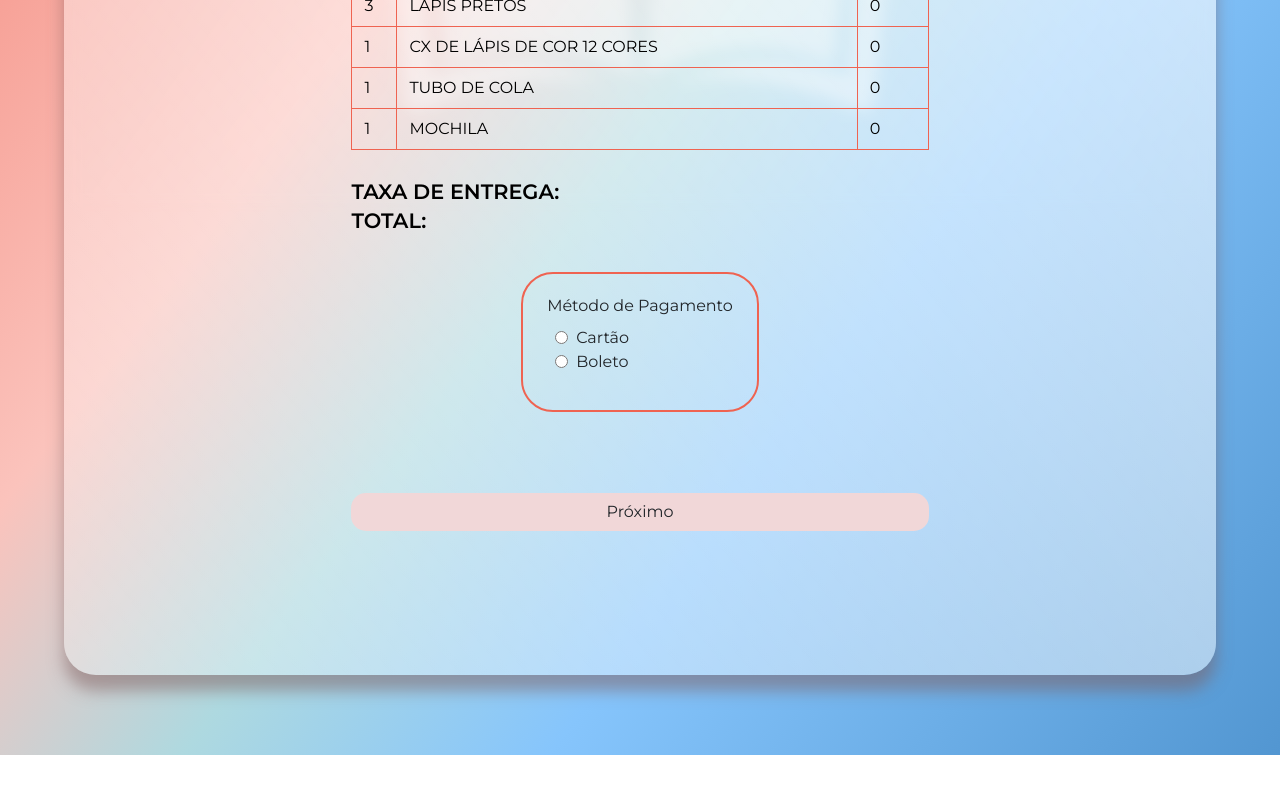
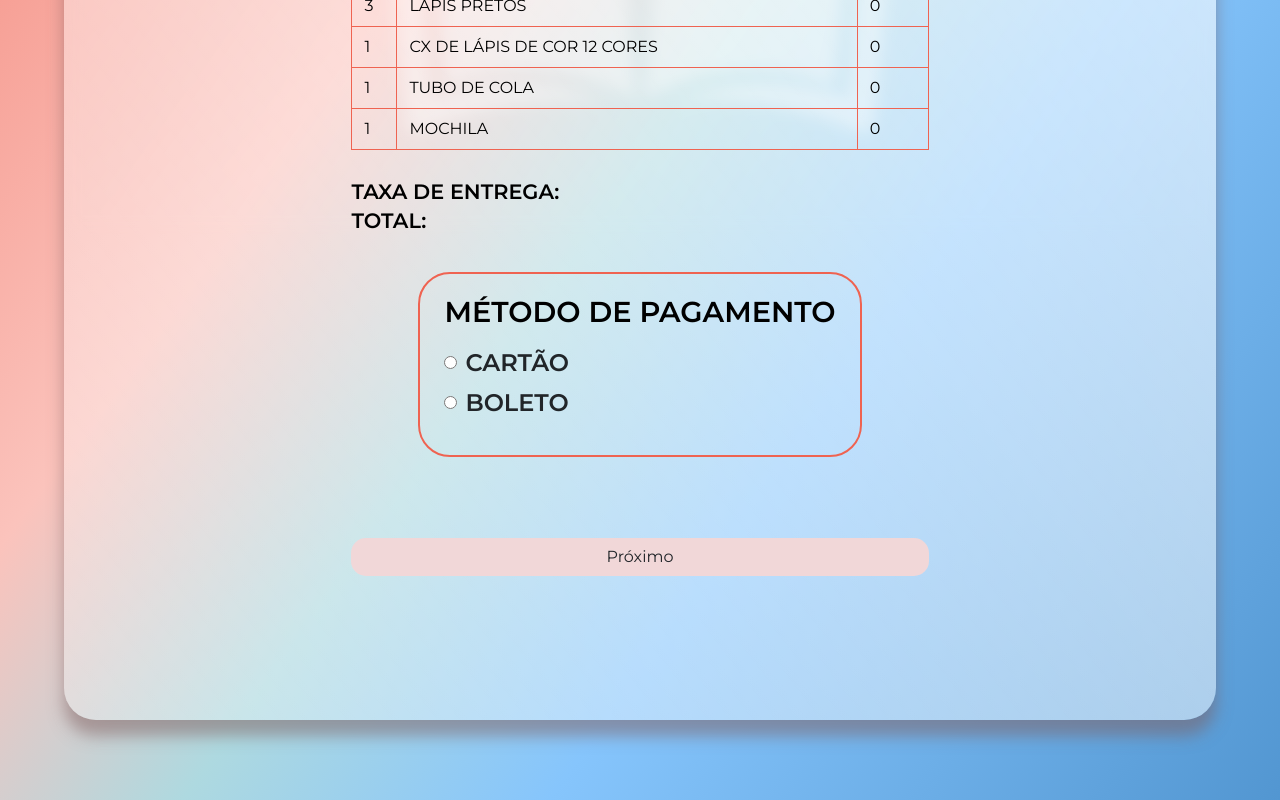
Before and after one commit to bob-mw/anjosDaEducacao, a React (Create React App) app: page /chipIn in a window 1280 px wide. Shown: the part 971-1771 px from the top of the page. Before the commit the page ends 1726 px from the top, so only its background shows below. Built offline with nearby package versions, Linux system fonts and the light colour scheme.

Commit message:
Implemented RadioLabel and Input

```diff
--- a/src/components/ChipInComponent/index.jsx
+++ b/src/components/ChipInComponent/index.jsx
@@ -69,19 +69,19 @@ const ChipIn = () => {
 
 
                 <S.PaymentMethodContainer>
-                    <h1 className="text-center">Método de Pagamento</h1>
-                    <div className="my-3">
+                    <S.Subtitle>Método de Pagamento</S.Subtitle>
+                    <S.RadioContainer>
 
-                        <label htmlFor="card" className="d-flex align-items-center my-2">
-                            <input value="card" name="paymentMethod" className="mx-2" type="radio" id="card" />
+                        <S.RadioLabel htmlFor="card">
+                            <S.Input value="card" name="paymentMethod" type="radio" id="card"/>
                             Cartão
-                        </label>
+                        </S.RadioLabel>
 
-                        <label htmlFor="ticket" className="d-flex align-items-center my-2">
-                            <input value="ticket" name="paymentMethod" className="mx-2" type="radio" id="ticket"/>
+                        <S.RadioLabel htmlFor="ticket">
+                            <S.Input value="ticket" name="paymentMethod" type="radio" id="ticket"/>
                             Boleto
-                        </label>
-                    </div>
+                        </S.RadioLabel>
+                    </S.RadioContainer>
                 </S.PaymentMethodContainer>
 
             </S.DetailsContainer>
--- a/src/components/ChipInComponent/styled.jsx
+++ b/src/components/ChipInComponent/styled.jsx
@@ -78,3 +78,29 @@ export const PaymentMethodContainer = styled.div`
     border-radius: 2rem;
     align-self: center;
 `
+
+export const Subtitle = styled.h3`
+    color: black;
+    font-size: 1.8rem;
+    font-weight: 600;
+    text-transform: uppercase;
+    padding-bottom: 0.5rem;
+    align-self: center;
+`
+
+export const RadioContainer = styled.div`
+    margin: 1rem 0;
+`
+
+export const Input = styled.input`
+    margin-right: 0.5rem;
+`
+
+export const RadioLabel = styled.label`
+    display: flex;
+    align-items: center;
+    margin: 1rem 0;
+    font-size: 1.5rem;
+    font-weight: 600;
+    text-transform: uppercase;
+`
```
